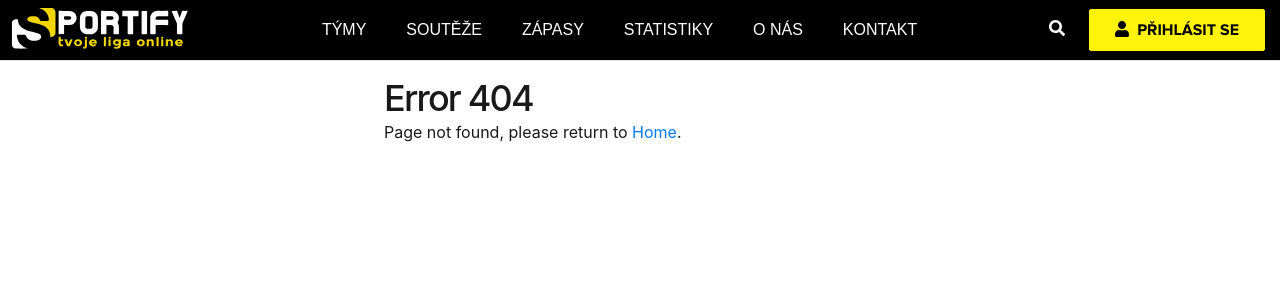
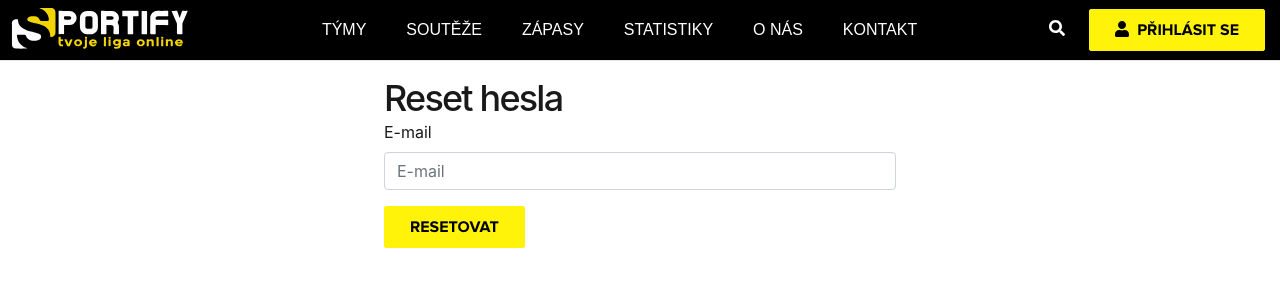
Before and after one commit to Nikolas-Charalambidis/sportify, a React (Create React App) app in the folder frontend/: page /forgot-password in a window 1280 px wide. Before the commit this address had no page. Shown: the top 300 px of the page. Built offline with nearby package versions, Linux system fonts and the light colour scheme; a web font is replaced by a local one; what axios-mock-adapter would draw is missing.

Commit message:
added forgot password page

```diff
--- a/frontend/src/Routes.js
+++ b/frontend/src/Routes.js
@@ -1,17 +1,18 @@
 import React from 'react';
-import {Route, Switch} from 'react-router-dom';
+import { Route, Switch } from 'react-router-dom';
 
-import {HomePage} from './pages/HomePage';
-import {Teams} from './pages/Teams';
-import {Leagues} from './pages/Leagues';
-import {Fixtures} from './pages/Fixtures';
-import {Statistics} from './pages/Statistics';
-import {AboutUs} from './pages/AboutUs';
-import {Contact} from './pages/Contact';
-import {Page404} from './pages/error/Page404';
+import { HomePage } from './pages/HomePage';
+import { Teams } from './pages/Teams';
+import { Leagues } from './pages/Leagues';
+import { Fixtures } from './pages/Fixtures';
+import { Statistics } from './pages/Statistics';
+import { AboutUs } from './pages/AboutUs';
+import { Contact } from './pages/Contact';
+import { Page404 } from './pages/error/Page404';
 import { Login } from './pages/Login';
 import { Register } from './pages/Register';
-import {Profile} from "./pages/Profile";
+import { Profile } from "./pages/Profile";
+import { ForgotPassword } from './pages/ForgotPassword';
 
 export function Routes() {
 	return (
@@ -28,6 +29,7 @@ export function Routes() {
             <Route path="/login" exact component={Login} />
             <Route path="/register" exact component={Register} />
             <Route path="/profile" exact component={Profile} />
+            <Route path="/forgot-password" exact component={ForgotPassword} />
 			<Route path="*" component={Page404}/>
 		</Switch>
 	);
--- /dev/null
+++ b/frontend/src/pages/ForgotPassword.js
@@ -0,0 +1,36 @@
+import React, { useState } from 'react';
+
+import { Heading, MainSection } from '../atoms/';
+import { TopNavigation } from '../organisms/TopNavigation';
+import { Form, Button } from 'react-bootstrap';
+
+export function ForgotPassword() {
+    const [validated, setValidated] = useState(false);
+    const [email, setEmail] = useState("");
+
+    const onReset = event => {
+        event.preventDefault();
+        event.stopPropagation();
+
+        const form = event.currentTarget;
+        form.checkValidity();
+        setValidated(true);
+        console.log(email);
+    };
+
+    return (
+        <div>
+            <TopNavigation />
+            <MainSection>
+                <Heading>Reset hesla</Heading>
+                <Form validated={validated}>
+                    <Form.Group controlId="formBasicEmail">
+                        <Form.Label>E-mail</Form.Label>
+                        <Form.Control required type="email" name="email" placeholder="E-mail" value={email} onChange={e => setEmail(e.target.value)} />
+                    </Form.Group>
+                    <Button variant="primary" type="button" onClick={onReset}>Resetovat</Button>
+                </Form>
+            </MainSection>
+        </div>
+    );
+}
--- a/frontend/src/pages/Login.js
+++ b/frontend/src/pages/Login.js
@@ -35,7 +35,7 @@ export function Login() {
 						<Form.Label>Heslo</Form.Label>
 						<Form.Control required type="password" name="password" placeholder="Heslo" value={password} onChange={e => setPassword(e.target.value)}/>
 					</Form.Group>
-					<a href="/#">Zapomenuté heslo</a>
+					<a href="/forgot-password">Zapomenuté heslo</a>
 					<Button variant="primary" type="button" onClick={onLogin}>Přihlásit</Button>
 					<Button variant="secondary" href="/register">Registrovat</Button>
 				</Form>
```
